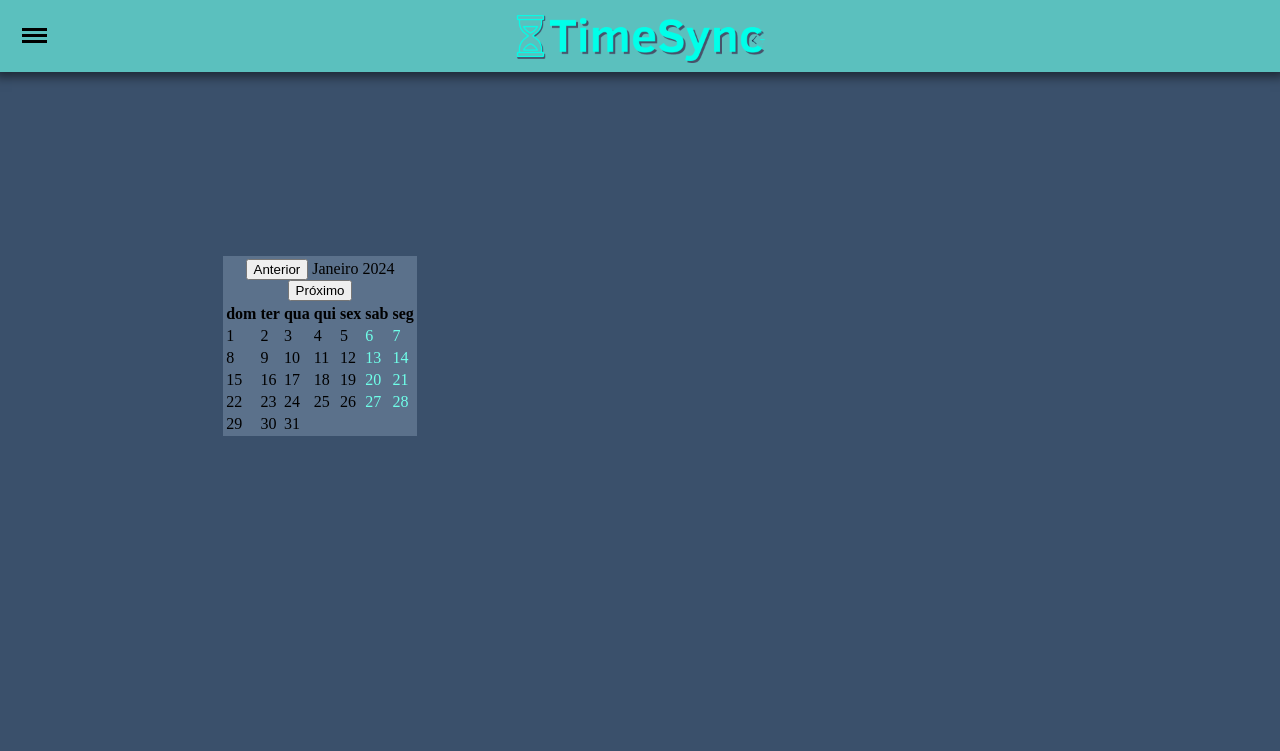
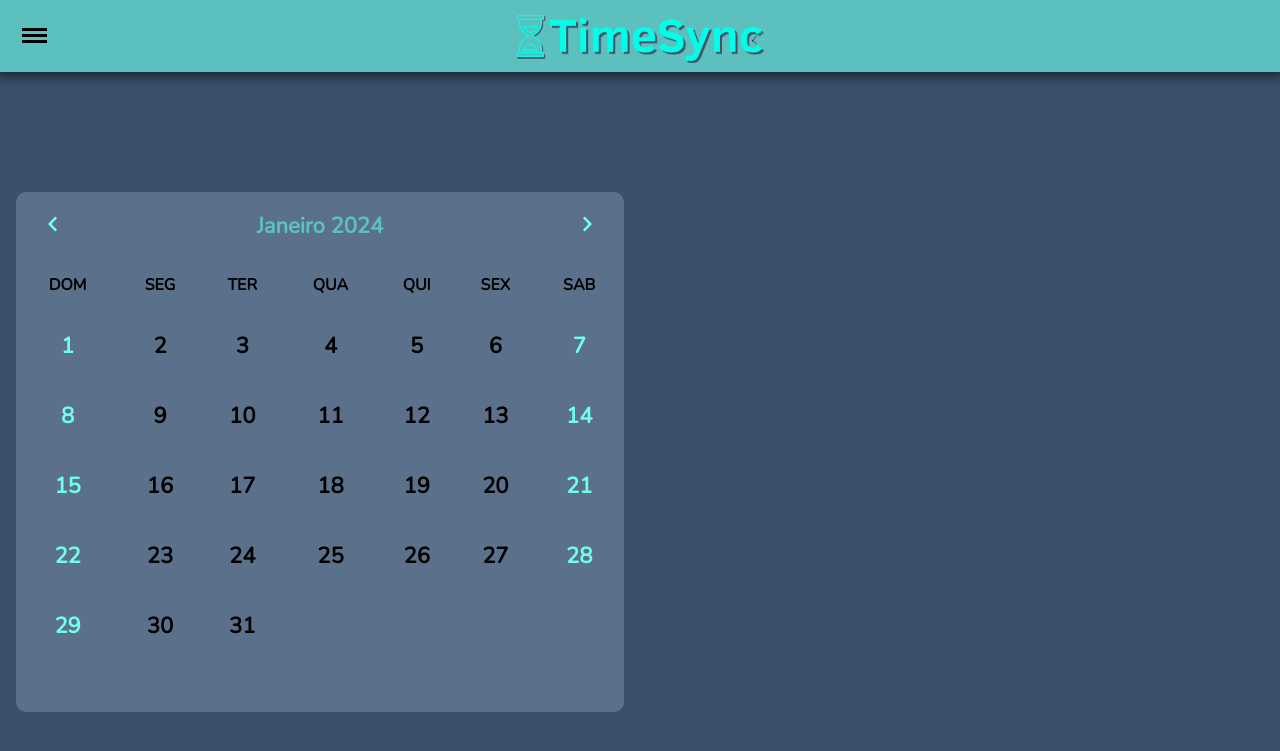
Before and after one commit to Ecriboy/TimeSync, a Flask app: page / in a window 1280 px wide. Shown: the top 751 px of the page. Run offline with Flask 3, Linux system fonts and the light colour scheme.

Commit message:
Ddeu por hoje

```diff
--- a/Templates/TimeSync.html
+++ b/Templates/TimeSync.html
@@ -4,7 +4,7 @@
     <meta charset="UTF-8">
     <meta name="viewport" content="width=device-width, initial-scale=1.0">
     <title>TimeSync</title>
-
+    <link href='https://fonts.googleapis.com/css?family=Nunito' rel='stylesheet'>
     <link href="{{ url_for('static', filename='style.css')}}" rel="stylesheet">
 </head>
 <body class="corpagina">
@@ -31,29 +31,42 @@
                 <table class="tabela">
                     <tr>
                         <td colspan="7" class="ColTit">
-                            <button onclick="MudarMes('prev')">Anterior</button>
-                            {{ title }} 2024
-                            <button onclick="MudarMes('next')">Próximo</button>
+                            <svg class="Butback" width="9" height="16" viewBox="0 0 9 16" fill="none" xmlns="http://www.w3.org/2000/svg" button onclick="MudarMes('prev')">
+                                <path d="M7.21289 0.5L0 8L7.21289 15.5L9 13.6418L3.57422 8L9 2.35824L7.21289 0.5Z" fill="#6FFFE9">
+                            </svg>
+                                <style>
+                                    .TitMes{font-family: 'Nunito'}
+                                </style>
+                                <span class="TitMes">{{ title }} 2024</span>
+                            <svg class="Butfoward" width="9" height="16" viewBox="0 0 9 16" fill="none" xmlns="http://www.w3.org/2000/svg" button onclick="MudarMes('next')">
+                                <path d="M1.78711 15.5L9 8L1.78711 0.5L0 2.35825L5.42578 8L0 13.6418L1.78711 15.5Z" fill="#6FFFE9">
+                            </svg>
                         </td>
                     </tr>
                     <tr class="dia">
-                        <td>dom</td>
-                        <td>ter</td>
-                        <td>qua</td>
-                        <td>qui</td>
-                        <td>sex</td>
-                        <td>sab</td>
-                        <td>seg</td>
+                        <style>
+                            .dia{font-family: 'Nunito'}
+                        </style>
+                        <td>DOM</td>
+                        <td>SEG</td>
+                        <td>TER</td>
+                        <td>QUA</td>
+                        <td>QUI</td>
+                        <td>SEX</td>
+                        <td>SAB</td>
                     </tr>
                     {% for dia in dias %}
                         <td id="{{ dia['id'] }}" {% if dia['class'] %}class="{{ dia['class'] }}" {% endif %}
                         {% if dia['feriado'] %}name="{{ dia['feriado'] }}" onmouseover="show(this)"{% endif %}>
-                        {{ dia['dia'] }}
+                        <span class="dias"><style>
+                            .dias{font-family: 'Nunito'}
+                        </style>{{ dia['dia'] }}</span>
                         </td>
                         {% if loop.index % 7 == 0 %}
                             </tr><tr>
                         {% endif %}
                     {% endfor %}
+
                 </table>
             </div>
         </div>
--- a/app.py
+++ b/app.py
@@ -16,18 +16,19 @@ def index():
         str: Uma mensagem de boas-vindas.
     """
 
-    mes = request.args.get('mes', default='Janeiro')  # Obtém o mês da consulta, padrão é Janeiro
+    mes = request.args.get('mes', default='Janeiro')  # Obtém o mês, padrão é Janeiro
     title = mes
 
     feriados = {
-        6: "Feriado",
         7: "Feriado",
-        13: "Feriado",
+        1: "Feriado",
         14: "Feriado",
-        20: "Feriado",
+        8: "Feriado",
+        15: "Feriado",
         21: "Feriado",
-        27: "Feriado",
-        28: "Feriado"
+        22: "Feriado",
+        28: "Feriado",
+        29: "Feriado"
     }
 
     dias = []
@@ -44,6 +45,8 @@ def index():
         if i in feriados:
             dia['class'] = 'fds'
             dia['feriado'] = feriados[i]
+        else:
+            dia['class'] = 'dias'
         dias.append(dia)
 
     return render_template('TimeSync.html', title=title, dias=dias)
--- a/static/style.css
+++ b/static/style.css
@@ -119,7 +119,7 @@ body {
 }
 
 .CalDiv {
-    margin-top: 20%;
+    margin-top: 15%;
     margin-right: 50%;
 }
 
@@ -127,26 +127,62 @@ body {
     background-color: #5B718B;
     margin: 0;
     padding: 0;
-    width: 100%;
+    width: 608px;
+    height: 520px;
+    border-radius: 10px;
+    padding-bottom: 50px;
+
 }
 
 .ColTit {
-    width: 40px;
-    height: 40px;
     text-align: center;
+    padding: 0;
+    margin-top: 0;
 }
 
 .dia {
-    font-weight: bolder;
+    font-weight: bold;
     background-color: #5B718B;
+    text-align: center;
+    font-size: 16px;
 }
 
 .fds {
     color: #6FFFE9;
+    font-size: 22px;
+    font-weight: bold;
+    text-align: center;
 }
 
-#dias {
-    font-weight: bolder;
+.dias {
+    font-size: 22px;
+    font-weight: bold;
     text-align: center;
-    margin-right: 50%;
 }
+
+.Butfoward {
+    float: right;
+    margin-right: 30px;
+    margin-top: 5px;
+}
+
+.Butfoward:hover {
+    cursor: pointer;
+}
+
+.Butback {
+    float: left;
+    margin-left: 30px;
+    margin-top: 5px;
+}
+
+.Butback:hover {
+    cursor: pointer;
+}
+
+.TitMes {
+    font-size: 22px;
+    color: #5BC0BE;
+    font-weight: bold;
+    position: relative;
+}
```
